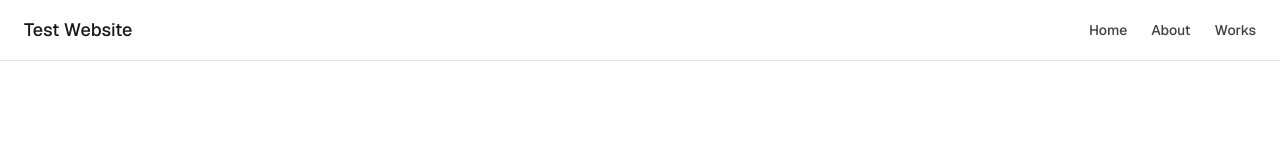
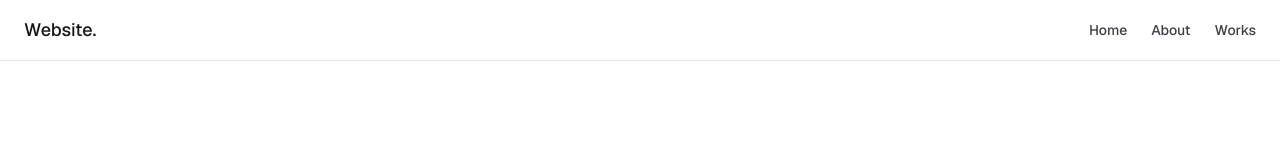
Before and after one commit to kams3261/liot-website, a Next.js app: page / in a window 1280 px wide. Shown: the top 160 px of the page. Built offline with nearby package versions, Linux system fonts and the light colour scheme.

Commit message:
テキスト変更

```diff
--- a/src/components/Header.tsx
+++ b/src/components/Header.tsx
@@ -8,7 +8,7 @@ export function Header() {
           href="/"
           className="text-base font-medium text-zinc-900 sm:text-lg"
         >
-          Test Website
+          Website.
         </Link>
         <nav aria-label="グローバルナビゲーション">
           <ul className="flex flex-wrap justify-center gap-x-4 gap-y-1 sm:justify-end sm:gap-x-6 sm:gap-y-0">
```
